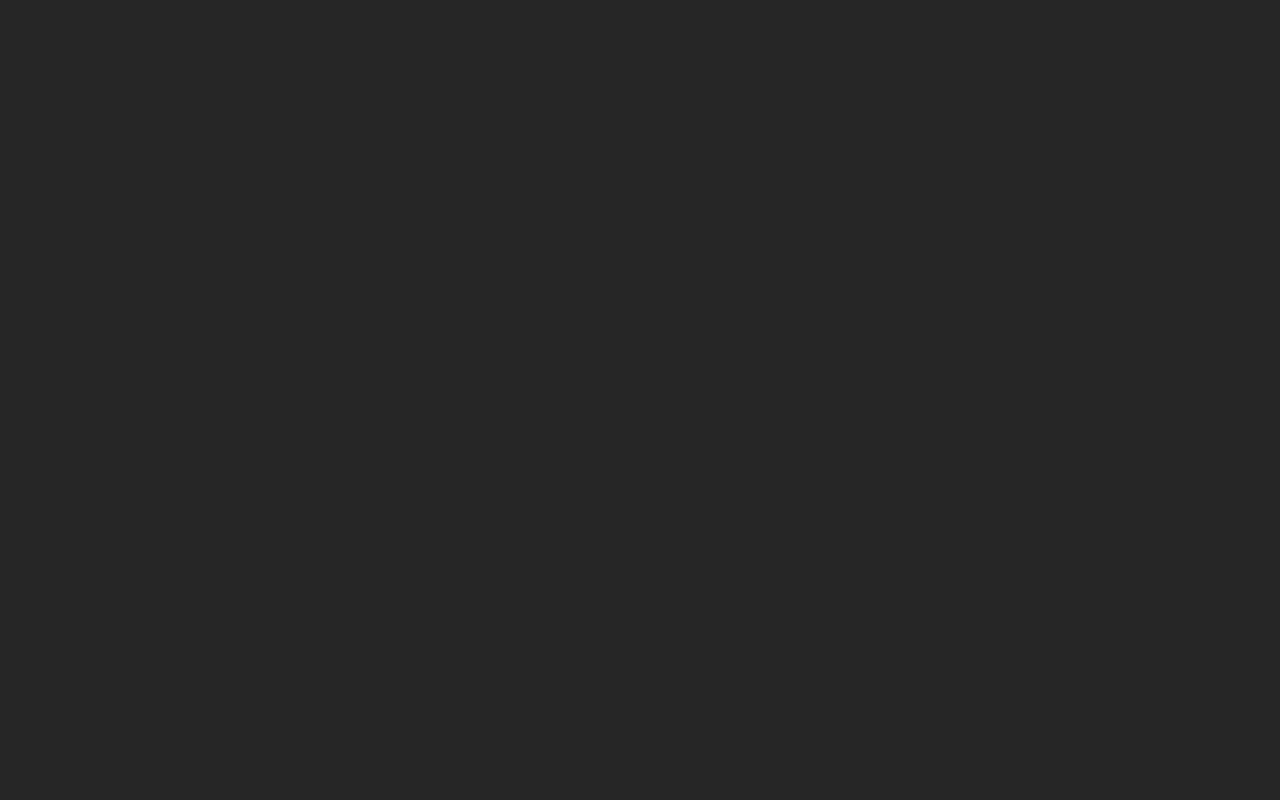
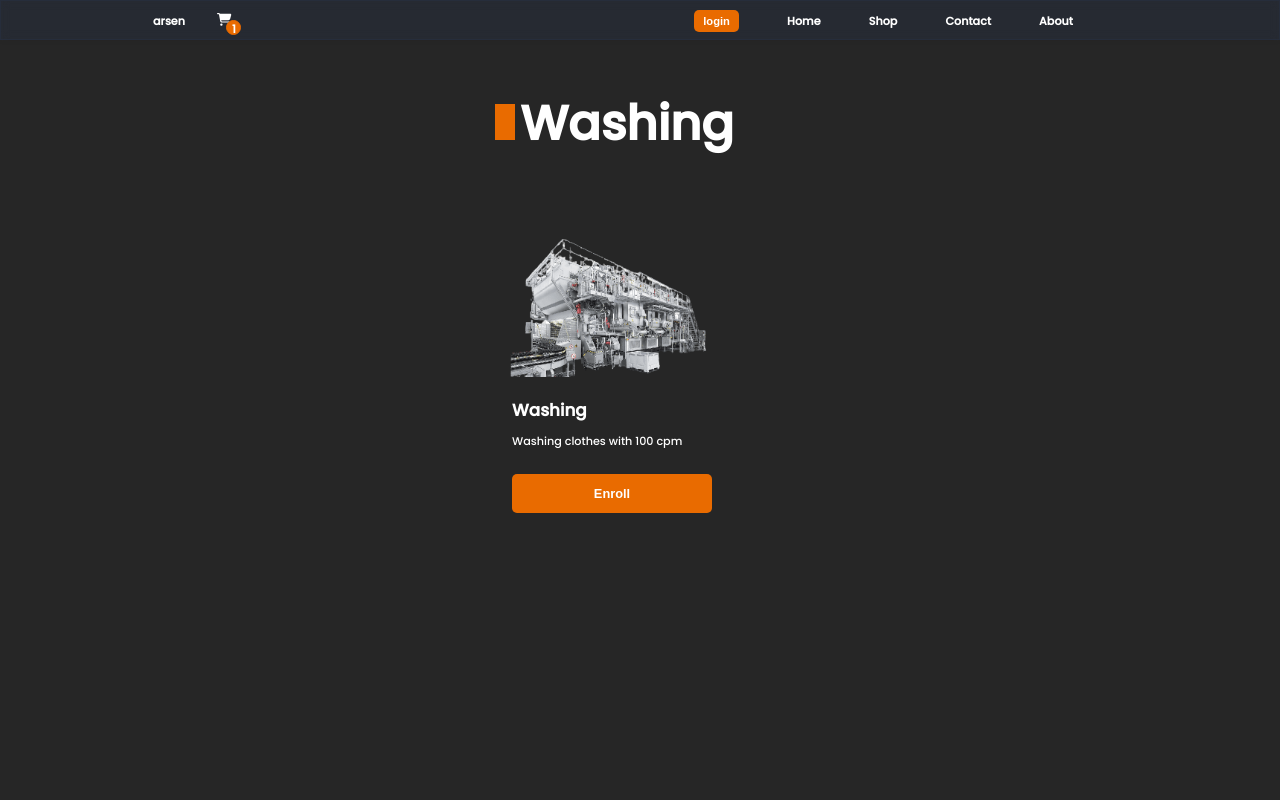
Before and after one commit to er-ebrahimi/Ecommerce-web-industry, a React (Vite) app: page /product in a window 1280 px wide. Before the commit this address had no page. Shown: the top 800 px of the page. Built offline with nearby package versions, Linux system fonts and the light colour scheme.

Commit message:
new reducer created with its three actions and productDetail button fixed

```diff
--- a/src/App.tsx
+++ b/src/App.tsx
@@ -9,6 +9,7 @@ import Shop from "./pages/Shop";
 import Login from "./pages/Login";
 import ProductDetail from "./pages/ProductDetail";
 import Sginup from "./pages/Signup";
+import Product from "./pages/Product";
 function App() {
   return (
     <div className="App">
@@ -18,6 +19,7 @@ function App() {
         <Route path="/contact" element={<Contact />}></Route>
         <Route path="/about" element={<About />}></Route>
         <Route path="/login" element={<Login />}></Route>
+        <Route path="/product" element={<Product />}></Route>
         <Route path="/signup" element={<Sginup />}></Route>
         <Route path="/prodcut/:productId" element={<ProductDetail />}></Route>
         <Route>404 Not found!</Route>
--- a/src/components/Card.tsx
+++ b/src/components/Card.tsx
@@ -15,7 +15,8 @@ export default function (props: {
 }) {
   const [count, setCount] = React.useState(0);
   return (
-    <Link to={`product/${props.id}`}>
+    // you should use productId in link
+    <Link to={`product/`}>
       <div className="card--container">
         <img
           src={
@@ -28,7 +29,7 @@ export default function (props: {
         />
         <h1 className="card--title">{props.name}</h1>
         <p className="card--description">{props.description}</p>
-        {count > 0 ? (
+        {/* {count > 0 ? (
           <div className="change_button--container">
             <button
               className="button change_button"
@@ -48,7 +49,7 @@ export default function (props: {
           <button className="button " onClick={() => setCount(() => count + 1)}>
             Enroll
           </button>
-        )}
+        )} */}
       </div>
     </Link>
   );
--- a/src/index.css
+++ b/src/index.css
@@ -298,25 +298,16 @@ main {
 .card--container {
   width: 230px;
   min-width: 230px;
-  min-height: 350px;
-  background-color: var(--card-color);
-  /* border: 1px solid var(--card-color); */
+  /* background-color: var(--card-color); */
   border-radius: 10px;
-  /* position: relative; */
   display: flex;
   flex-direction: column;
-  /* align-items: center; */
-  /* justify-content: center; */
-  /* align-content: center; */
-  /* overflow: hidden; */
   padding: 15px;
   overflow: hidden;
   justify-content: space-around;
-  height: 400px;
 }
 
 .card--image {
-  /* position: absolute; */
   left: -15px;
   width: inherit;
   align-self: center;
@@ -648,3 +639,10 @@ textarea {
   background: #3b3b3b;
   border-radius: 1rem;
 }
+
+.product--cards--container {
+  padding-top: 1rem;
+  /* display: flex; */
+  display: grid;
+  justify-items: center;
+}
--- a/src/pages/Product.tsx
+++ b/src/pages/Product.tsx
@@ -1,5 +1,103 @@
 import { useParams } from "react-router-dom";
+import data from "../data/data.json";
+import React, { useEffect } from "react";
+import * as washing from "../assets/images/washing.png";
+import Footer from "../components/Footer";
+import Navbar from "../components/Navbar";
+import { useAppDispatch, useAppSelector } from "../hooks/hooks";
+import {
+  selectedProduct,
+  incrementProduct,
+  decrementProduct,
+  deleteProduct,
+} from "../redux/feature/SelectedProduct";
+import { product } from "../utility/types";
+// import { useAppSelector } from "../hooks/hooks";
+export default function Product() {
+  const props = { ...data[0], amount: 0 };
 
-export default function Product(prop: any) {
-  return <></>;
+  const dispatchSelected = useAppDispatch();
+
+  const [count, setCount] = React.useState(
+    <button className="button " onClick={onClickEnroll}>
+      Enroll
+    </button>
+  );
+  const productSelector = useAppSelector((state) => state.SelectedProduct);
+  //   const thisPageProduct = //TODO find product with useParams then initilize it with this
+  //change button
+  useEffect(() => {
+    chooseButton();
+  }, [productSelector]);
+
+  function onClickEnroll() {
+    dispatchSelected(selectedProduct({ ...props, amount: 1 }));
+  }
+  /**
+   * function for passing enroll button or increasing and decreasing button
+   */
+  function chooseButton() {
+    let found = props;
+    if (productSelector.length === 0) {
+      setCount(
+        <button className="button " onClick={onClickEnroll}>
+          Enroll
+        </button>
+      );
+    } else {
+      setCount(
+        <div className="change_button--container">
+          <button className="button change_button" onClick={decreasingAmount}>
+            -
+          </button>
+          <p>{productSelector[0].amount}</p>
+          <button className="button change_button" onClick={increasingAmount}>
+            +
+          </button>
+        </div>
+      );
+    }
+  }
+
+  function increasingAmount() {
+    dispatchSelected(incrementProduct(props));
+  }
+  function decreasingAmount() {
+    dispatchSelected(decrementProduct(props));
+    if (productSelector[0].amount < 2) {
+      dispatchSelected(deleteProduct(props));
+    }
+  }
+
+  return (
+    <>
+      <header className="simple_header">
+        <section>
+          <Navbar />
+          <div className="shop--title--conatainer container section">
+            <h3 className="home--title shop--title">{props.name}</h3>
+          </div>
+        </section>
+      </header>
+      <main>
+        <section className="product--cards--container container section">
+          <div className="card--container">
+            <img
+              src={
+                props.id
+                  ? window.location.origin + "/public" + props.imgUrl
+                  : washing.default
+              }
+              alt="washing-machine err"
+              className="card--image"
+            />
+            <h1 className="card--title">{props.name}</h1>
+            <p className="card--description">{props.description}</p>
+            {count}
+          </div>
+        </section>
+      </main>
+      <Footer />
+    </>
+  );
 }
--- a/src/redux/app/store.tsx
+++ b/src/redux/app/store.tsx
@@ -1,10 +1,12 @@
 import { configureStore } from "@reduxjs/toolkit";
 
 import productReducer from "../feature/ProductSlice";
+import SelectedProduct from "../feature/SelectedProduct";
 
 export const store = configureStore({
   reducer: {
     productReducer,
+    SelectedProduct,
   },
 });
 export type AppDispatch = typeof store.dispatch;
--- /dev/null
+++ b/src/redux/feature/SelectedProduct.tsx
@@ -0,0 +1,44 @@
+import { createSlice, PayloadAction } from "@reduxjs/toolkit";
+import { product } from "../../utility/types";
+const initialState: product[] = [];
+const SelectedProductSlice = createSlice({
+  name: "selected",
+  initialState,
+  reducers: {
+    selectedProduct(state, action: PayloadAction<product>) {
+      state.push(action.payload);
+    },
+    incrementProduct(state, action: PayloadAction<product>) {
+      // state.push(action.payload);
+      state.map((product, index, array) => {
+        if (array[index].id === action.payload.id) {
+          array[index].amount++;
+        }
+      });
+    },
+    decrementProduct(state, action: PayloadAction<product>) {
+      // state.push(action.payload);
+      state.map((product, index, array) => {
+        if (array[index].id === action.payload.id) {
+          array[index].amount--;
+        }
+      });
+    },
+    deleteProduct(state, action: PayloadAction<product>) {
+      // state.push(action.payload);
+      state.map((product, index, array) => {
+        if (array[index].id === action.payload.id) {
+          array.splice(index, 1);
+        }
+      });
+    },
+  },
+});
+
+export const {
+  selectedProduct,
+  incrementProduct,
+  decrementProduct,
+  deleteProduct,
+} = SelectedProductSlice.actions;
+export default SelectedProductSlice.reducer;
--- /dev/null
+++ b/src/utility/types.tsx
@@ -0,0 +1,8 @@
+export type product = {
+  id: number;
+  name: string;
+  price: number;
+  imgUrl: string;
+  description: string;
+  amount: number;
+};
```
